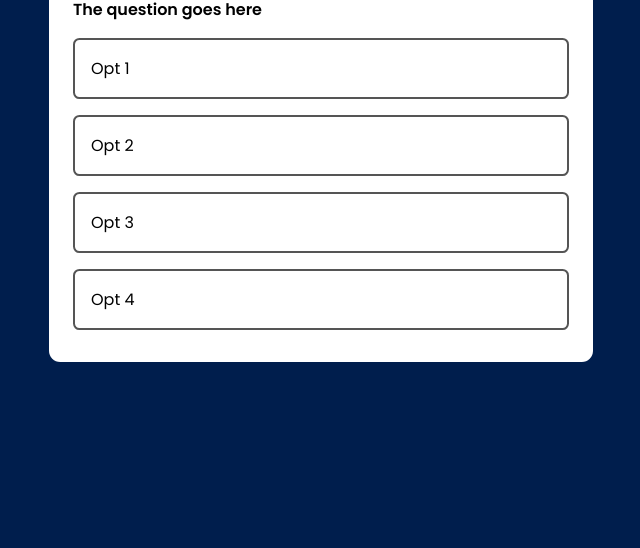
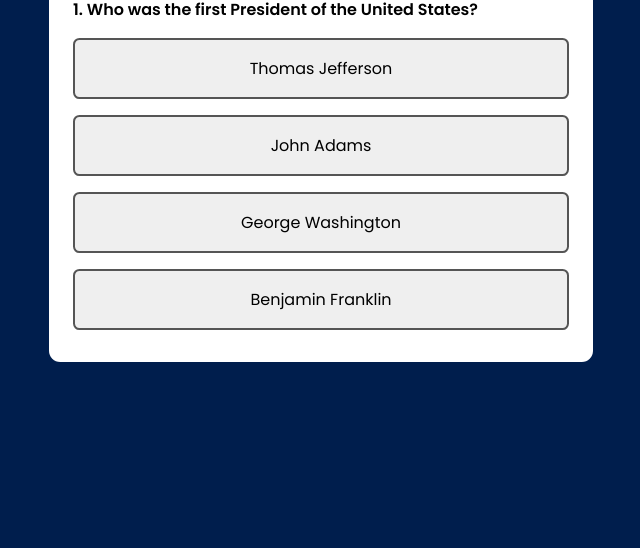
Before and after one commit to hello123-ops/30-JS-Projects, a plain HTML site: page Day 3 Simple Quiz app/index.html in a window 1280 px wide. Shown: the part 252-800 px from the top of the page, without its empty margins (319-959 px from the left). Drawn offline with Linux system fonts and the light colour scheme.

Commit message:
Day 3 project completed

```diff
--- a/Day 3 Simple Quiz app/index.html
+++ b/Day 3 Simple Quiz app/index.html
@@ -11,15 +11,15 @@
       <div class="card">
         <div class="title">
           <h1>Simple Quiz</h1>
-          <hr />
+          <div class="userScore">
+            <span class="score">0</span>
+            <span class="total">/10</span>
+          </div>
         </div>
+        <hr/>
         <div class="content">
-          <p class="question">The question goes here</p>
+          <p class="question"></p>
           <div class="select">
-            <div class="opt1 opt">Opt 1</div>
-            <div class="opt2 opt">Opt 2</div>
-            <div class="opt3 opt">Opt 3</div>
-            <div class="opt4 opt">Opt 4</div>
           </div>
         </div>
         <div class="nxt-btn">
--- a/Day 3 Simple Quiz app/script.js
+++ b/Day 3 Simple Quiz app/script.js
@@ -0,0 +1,557 @@
+// 🌍 GENERAL KNOWLEDGE QUESTIONS
+const generalKnowledge = [
+  {
+    question: "What is the capital of Australia?",
+    answers: ["Sydney", "Melbourne", "Canberra", "Brisbane"],
+    correct: 2,
+  },
+  {
+    question: "Which planet is closest to the Sun?",
+    answers: ["Venus", "Mercury", "Mars", "Earth"],
+    correct: 1,
+  },
+  {
+    question: "Who wrote the novel '1984'?",
+    answers: ["George Orwell", "Aldous Huxley", "Ray Bradbury", "H.G. Wells"],
+    correct: 0,
+  },
+  {
+    question: "What is the largest ocean on Earth?",
+    answers: [
+      "Atlantic Ocean",
+      "Indian Ocean",
+      "Arctic Ocean",
+      "Pacific Ocean",
+    ],
+    correct: 3,
+  },
+  {
+    question: "In which year did the Titanic sink?",
+    answers: ["1910", "1912", "1914", "1916"],
+    correct: 1,
+  },
+];
+
+// 🧪 SCIENCE QUESTIONS
+const scienceQuestions = [
+  {
+    question: "What is the chemical symbol for water?",
+    answers: ["H2O", "CO2", "NaCl", "O2"],
+    correct: 0,
+  },
+  {
+    question: "How many bones are there in an adult human body?",
+    answers: ["196", "206", "216", "226"],
+    correct: 1,
+  },
+  {
+    question:
+      "What gas do plants absorb from the atmosphere during photosynthesis?",
+    answers: ["Oxygen", "Nitrogen", "Carbon Dioxide", "Hydrogen"],
+    correct: 2,
+  },
+  {
+    question: "What is the speed of light in a vacuum?",
+    answers: ["300,000 km/s", "150,000 km/s", "450,000 km/s", "600,000 km/s"],
+    correct: 0,
+  },
+  {
+    question: "Which organ in the human body produces insulin?",
+    answers: ["Liver", "Kidney", "Pancreas", "Heart"],
+    correct: 2,
+  },
+];
+
+// 🏛️ HISTORY QUESTIONS
+const historyQuestions = [
+  {
+    question: "Who was the first person to walk on the moon?",
+    answers: ["Buzz Aldrin", "Neil Armstrong", "John Glenn", "Alan Shepard"],
+    correct: 1,
+  },
+  {
+    question: "In which year did World War I begin?",
+    answers: ["1912", "1914", "1916", "1918"],
+    correct: 1,
+  },
+  {
+    question: "Which ancient wonder of the world was located in Alexandria?",
+    answers: [
+      "Hanging Gardens",
+      "Colossus of Rhodes",
+      "Lighthouse of Alexandria",
+      "Temple of Artemis",
+    ],
+    correct: 2,
+  },
+  {
+    question: "Who was the first President of the United States?",
+    answers: [
+      "Thomas Jefferson",
+      "John Adams",
+      "George Washington",
+      "Benjamin Franklin",
+    ],
+    correct: 2,
+  },
+  {
+    question: "The Berlin Wall fell in which year?",
+    answers: ["1987", "1989", "1991", "1993"],
+    correct: 1,
+  },
+];
+
+// 🎨 ART & LITERATURE QUESTIONS
+const artsLiterature = [
+  {
+    question: "Who painted 'The Starry Night'?",
+    answers: [
+      "Pablo Picasso",
+      "Vincent van Gogh",
+      "Leonardo da Vinci",
+      "Claude Monet",
+    ],
+    correct: 1,
+  },
+  {
+    question: "Which Shakespeare play features the character Hamlet?",
+    answers: ["Macbeth", "Romeo and Juliet", "Othello", "Hamlet"],
+    correct: 3,
+  },
+  {
+    question: "Who wrote 'Pride and Prejudice'?",
+    answers: [
+      "Emily Brontë",
+      "Charlotte Brontë",
+      "Jane Austen",
+      "George Eliot",
+    ],
+    correct: 2,
+  },
+  {
+    question: "In which museum would you find the Mona Lisa?",
+    answers: [
+      "British Museum",
+      "Louvre Museum",
+      "Metropolitan Museum",
+      "Uffizi Gallery",
+    ],
+    correct: 1,
+  },
+  {
+    question: "Who composed 'The Four Seasons'?",
+    answers: ["Bach", "Mozart", "Beethoven", "Vivaldi"],
+    correct: 3,
+  },
+];
+
+// 🏃‍♂️ SPORTS QUESTIONS
+const sportsQuestions = [
+  {
+    question:
+      "How many players are on a basketball team on the court at one time?",
+    answers: ["4", "5", "6", "7"],
+    correct: 1,
+  },
+  {
+    question: "In which sport would you perform a slam dunk?",
+    answers: ["Volleyball", "Tennis", "Basketball", "Baseball"],
+    correct: 2,
+  },
+  {
+    question: "How often are the Summer Olympic Games held?",
+    answers: [
+      "Every 2 years",
+      "Every 3 years",
+      "Every 4 years",
+      "Every 5 years",
+    ],
+    correct: 2,
+  },
+  {
+    question: "What is the maximum score possible in ten-pin bowling?",
+    answers: ["250", "280", "300", "350"],
+    correct: 2,
+  },
+  {
+    question: "Which country has won the most FIFA World Cups?",
+    answers: ["Germany", "Argentina", "Italy", "Brazil"],
+    correct: 3,
+  },
+];
+
+// 🍕 FOOD & COOKING QUESTIONS
+const foodQuestions = [
+  {
+    question: "Which spice is derived from the Crocus flower?",
+    answers: ["Turmeric", "Saffron", "Paprika", "Cinnamon"],
+    correct: 1,
+  },
+  {
+    question: "What is the main ingredient in guacamole?",
+    answers: ["Tomato", "Onion", "Avocado", "Lime"],
+    correct: 2,
+  },
+  {
+    question: "Which country is famous for inventing pizza?",
+    answers: ["France", "Spain", "Greece", "Italy"],
+    correct: 3,
+  },
+  {
+    question: "What type of pastry is used to make profiteroles?",
+    answers: [
+      "Puff pastry",
+      "Shortcrust pastry",
+      "Choux pastry",
+      "Filo pastry",
+    ],
+    correct: 2,
+  },
+  {
+    question: "Which vitamin is produced when skin is exposed to sunlight?",
+    answers: ["Vitamin A", "Vitamin C", "Vitamin D", "Vitamin E"],
+    correct: 2,
+  },
+];
+
+// 💻 TECHNOLOGY QUESTIONS
+const technologyQuestions = [
+  {
+    question: "What does 'WWW' stand for?",
+    answers: [
+      "World Wide Web",
+      "World Web Wide",
+      "Wide World Web",
+      "Web World Wide",
+    ],
+    correct: 0,
+  },
+  {
+    question: "Who founded Microsoft?",
+    answers: ["Steve Jobs", "Bill Gates", "Mark Zuckerberg", "Larry Page"],
+    correct: 1,
+  },
+  {
+    question: "What does 'HTTP' stand for in web addresses?",
+    answers: [
+      "HyperText Transfer Protocol",
+      "High Tech Transfer Protocol",
+      "HyperText Transport Protocol",
+      "High Transfer Text Protocol",
+    ],
+    correct: 0,
+  },
+  {
+    question: "Which company developed the iPhone?",
+    answers: ["Samsung", "Google", "Apple", "Microsoft"],
+    correct: 2,
+  },
+  {
+    question: "What does 'AI' stand for in technology?",
+    answers: [
+      "Automated Intelligence",
+      "Artificial Intelligence",
+      "Advanced Intelligence",
+      "Applied Intelligence",
+    ],
+    correct: 1,
+  },
+];
+
+// 🔢 MATHEMATICS QUESTIONS
+const mathQuestions = [
+  {
+    question: "What is 15% of 200?",
+    answers: ["25", "30", "35", "40"],
+    correct: 1,
+  },
+  {
+    question: "What is the value of π (pi) rounded to two decimal places?",
+    answers: ["3.12", "3.14", "3.16", "3.18"],
+    correct: 1,
+  },
+  {
+    question: "What is the square root of 64?",
+    answers: ["6", "7", "8", "9"],
+    correct: 2,
+  },
+  {
+    question: "In a right triangle, what is the longest side called?",
+    answers: ["Base", "Height", "Hypotenuse", "Perpendicular"],
+    correct: 2,
+  },
+  {
+    question: "What is 7 × 8?",
+    answers: ["54", "56", "58", "60"],
+    correct: 1,
+  },
+];
+
+// 🌍 GEOGRAPHY QUESTIONS
+const geographyQuestions = [
+  {
+    question: "Which is the longest river in the world?",
+    answers: [
+      "Amazon River",
+      "Nile River",
+      "Mississippi River",
+      "Yangtze River",
+    ],
+    correct: 1,
+  },
+  {
+    question: "How many continents are there?",
+    answers: ["5", "6", "7", "8"],
+    correct: 2,
+  },
+  {
+    question: "Which country has the most time zones?",
+    answers: ["Russia", "United States", "China", "Canada"],
+    correct: 0,
+  },
+  {
+    question: "What is the smallest country in the world?",
+    answers: ["Monaco", "San Marino", "Vatican City", "Liechtenstein"],
+    correct: 2,
+  },
+  {
+    question: "Which desert is the largest in the world?",
+    answers: ["Sahara Desert", "Gobi Desert", "Arabian Desert", "Antarctica"],
+    correct: 3,
+  },
+];
+
+// 🎬 MOVIES & ENTERTAINMENT
+const entertainmentQuestions = [
+  {
+    question: "Which movie won the Academy Award for Best Picture in 2020?",
+    answers: ["1917", "Joker", "Parasite", "Once Upon a Time in Hollywood"],
+    correct: 2,
+  },
+  {
+    question: "Who directed the movie 'Jaws'?",
+    answers: [
+      "George Lucas",
+      "Steven Spielberg",
+      "Martin Scorsese",
+      "Francis Ford Coppola",
+    ],
+    correct: 1,
+  },
+  {
+    question: "In the Harry Potter series, what is Harry's middle name?",
+    answers: ["John", "James", "Joseph", "Jeremy"],
+    correct: 1,
+  },
+  {
+    question: "Which animated movie features the song 'Let It Go'?",
+    answers: ["Moana", "Tangled", "Frozen", "Brave"],
+    correct: 2,
+  },
+  {
+    question: "What is the highest-grossing film of all time (as of 2023)?",
+    answers: [
+      "Titanic",
+      "Avatar",
+      "Avengers: Endgame",
+      "Star Wars: The Force Awakens",
+    ],
+    correct: 1,
+  },
+];
+
+// 🎵 MUSIC QUESTIONS
+const musicQuestions = [
+  {
+    question: "Which instrument has 88 keys?",
+    answers: ["Organ", "Piano", "Harpsichord", "Accordion"],
+    correct: 1,
+  },
+  {
+    question: "How many strings does a standard guitar have?",
+    answers: ["4", "5", "6", "7"],
+    correct: 2,
+  },
+  {
+    question: "Which band released the album 'Abbey Road'?",
+    answers: [
+      "The Rolling Stones",
+      "The Beatles",
+      "Led Zeppelin",
+      "Pink Floyd",
+    ],
+    correct: 1,
+  },
+  {
+    question: "What does the musical term 'forte' mean?",
+    answers: ["Soft", "Loud", "Fast", "Slow"],
+    correct: 1,
+  },
+  {
+    question: "Which composer wrote 'The Magic Flute'?",
+    answers: ["Bach", "Beethoven", "Mozart", "Chopin"],
+    correct: 2,
+  },
+];
+
+// ===================================
+// COMBINED COLLECTIONS
+// ===================================
+
+// Mixed difficulty quiz (Easy to Hard)
+const mixedQuiz = [
+  {
+    question: "What color do you get when you mix red and white?",
+    answers: ["Orange", "Pink", "Purple", "Yellow"],
+    correct: 1,
+  },
+  {
+    question: "How many days are there in a leap year?",
+    answers: ["364", "365", "366", "367"],
+    correct: 2,
+  },
+  {
+    question: "What is the currency of Japan?",
+    answers: ["Won", "Yuan", "Yen", "Ringgit"],
+    correct: 2,
+  },
+  {
+    question: "Which gas is most abundant in Earth's atmosphere?",
+    answers: ["Oxygen", "Carbon Dioxide", "Nitrogen", "Argon"],
+    correct: 2,
+  },
+  {
+    question: "What is the hardest natural substance on Earth?",
+    answers: ["Gold", "Iron", "Diamond", "Platinum"],
+    correct: 2,
+  },
+];
+
+// Quick 5-question quiz
+const quickQuiz = [
+  {
+    question: "How many sides does a triangle have?",
+    answers: ["2", "3", "4", "5"],
+    correct: 1,
+  },
+  {
+    question: "What is the largest mammal?",
+    answers: ["Elephant", "Blue Whale", "Giraffe", "Hippopotamus"],
+    correct: 1,
+  },
+  {
+    question: "Which season comes after winter?",
+    answers: ["Summer", "Fall", "Spring", "Autumn"],
+    correct: 2,
+  },
+  {
+    question: "How many minutes are in an hour?",
+    answers: ["50", "60", "70", "80"],
+    correct: 1,
+  },
+  {
+    question: "What do bees make?",
+    answers: ["Milk", "Honey", "Butter", "Cheese"],
+    correct: 1,
+  },
+];
+
+function getRandomQuestions(count = 10) {
+  const allQuestions = [
+    ...generalKnowledge,
+    ...scienceQuestions,
+    ...historyQuestions,
+    ...artsLiterature,
+    ...sportsQuestions,
+    ...foodQuestions,
+    ...technologyQuestions,
+    ...mathQuestions,
+    ...geographyQuestions,
+    ...entertainmentQuestions,
+    ...musicQuestions,
+  ];
+
+  const shuffled = allQuestions.sort(() => 0.5 - Math.random());
+  return shuffled.slice(0, count);
+}
+
+// Dom
+let content = document.querySelector(".content");
+let question = document.querySelector(".question");
+let opts = document.querySelector(".select");
+let nxtBtn = document.querySelector(".next");
+let scoreDisplay = document.querySelector(".score");
+
+let userScore = 0;
+let currentIDX = 0;
+let QueData = getRandomQuestions(10);
+
+showResults = () => {
+  content.innerHTML = ``;
+  content.innerHTML = `
+  <div class="results">
+    <h2 class="title">Quiz Completed!</h2>
+    <p class="resPara">You scored: ${userScore} out of ${QueData.length}</p>
+    <button class="restart">Restart Quiz</button>
+  </div>
+  `;
+
+  const restartBtn = document.querySelector('.restart');
+  restartBtn.classList.add('next');
+  nxtBtn.classList.add('hidden');
+  restartBtn.addEventListener('click', () => {
+    // reset state and start again
+    userScore = 0;
+    currentIDX = 0;
+    QueData = getRandomQuestions(10);
+    showQue();
+  });
+};
+
+let showQue = () => {
+  const currentQue = QueData[currentIDX];
+  const QueNo = currentIDX + 1;
+  question.innerText = QueNo + ". " + currentQue.question;
+
+  opts.innerHTML = "";
+  currentQue.answers.forEach((ans, idx) => {
+    const btn = document.createElement('button');
+    btn.classList.add('opt');
+    btn.innerText = ans;
+    btn.dataset.index = idx;
+    opts.appendChild(btn);
+
+    btn.addEventListener('click', () => {
+      // disable all options immediately
+      opts.querySelectorAll('button').forEach((b) => (b.disabled = true));
+
+      const chosen = Number(btn.dataset.index);
+      if (chosen === currentQue.correct) {
+        userScore++;
+        btn.classList.add('correct');
+      } else {
+        btn.classList.add('wrong');
+        const correctBtn = opts.querySelector(`button[data-index="${currentQue.correct}"]`);
+        if (correctBtn) correctBtn.classList.add('correct');
+      }
+
+      // advance index and show Next button (original logic: add listener per question)
+      currentIDX++;
+      nxtBtn.classList.remove('hidden');
+      nxtBtn.addEventListener('click', () => {
+        nxtBtn.disabled = true; // prevent multiple clicks
+        nxtBtn.classList.add('disabled');
+        if (currentIDX < QueData.length) {
+          showQue();
+        } else {
+          showResults();
+        }
+      });
+
+      nxtBtn.disabled = false; // enable next button
+      if (scoreDisplay) scoreDisplay.innerText = userScore;
+    });
+  });
+};
+
+showQue();
```
Also changed, not shown: Day 3 Simple Quiz app/style.css (+42 -0 lines).
